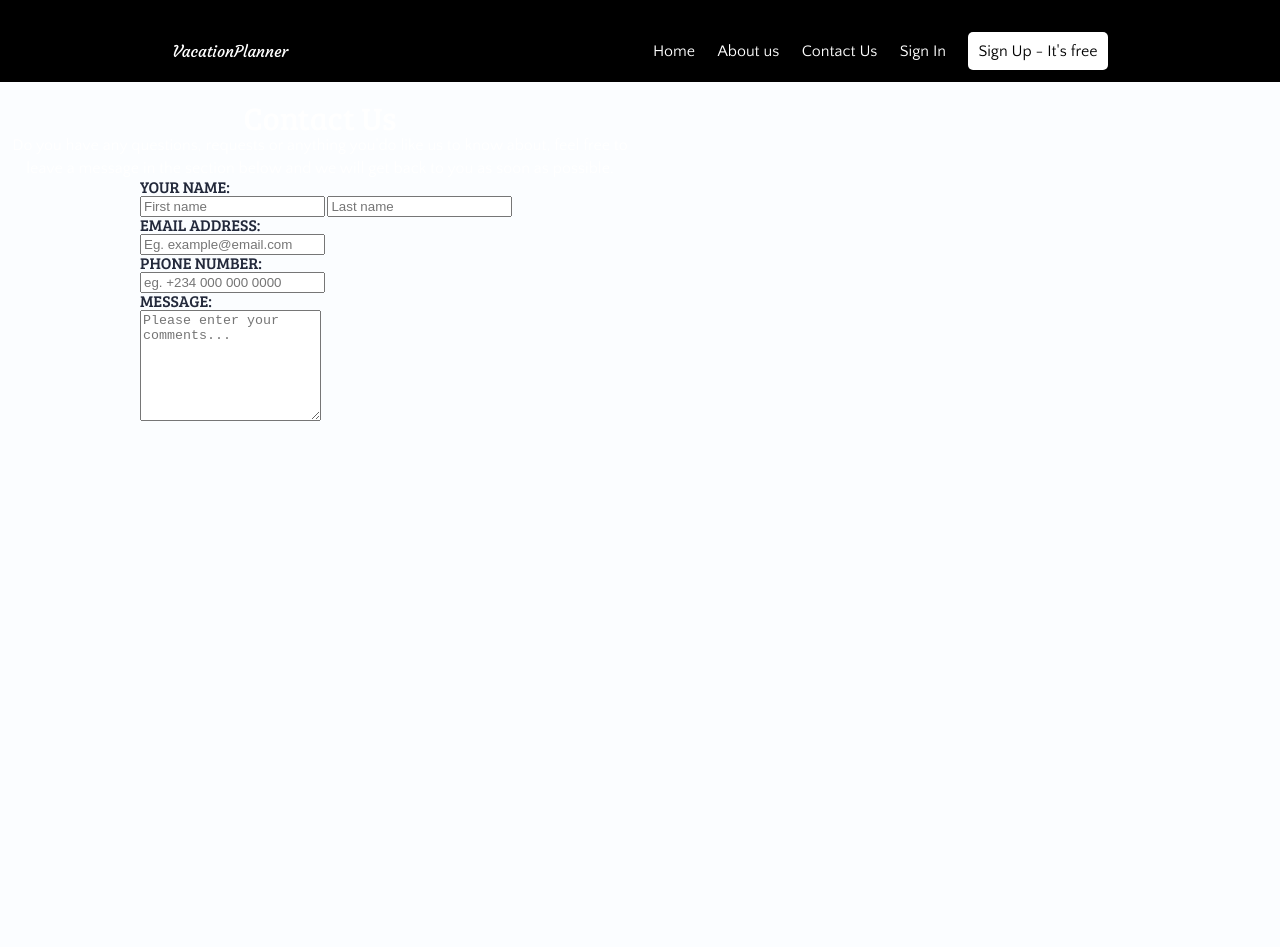
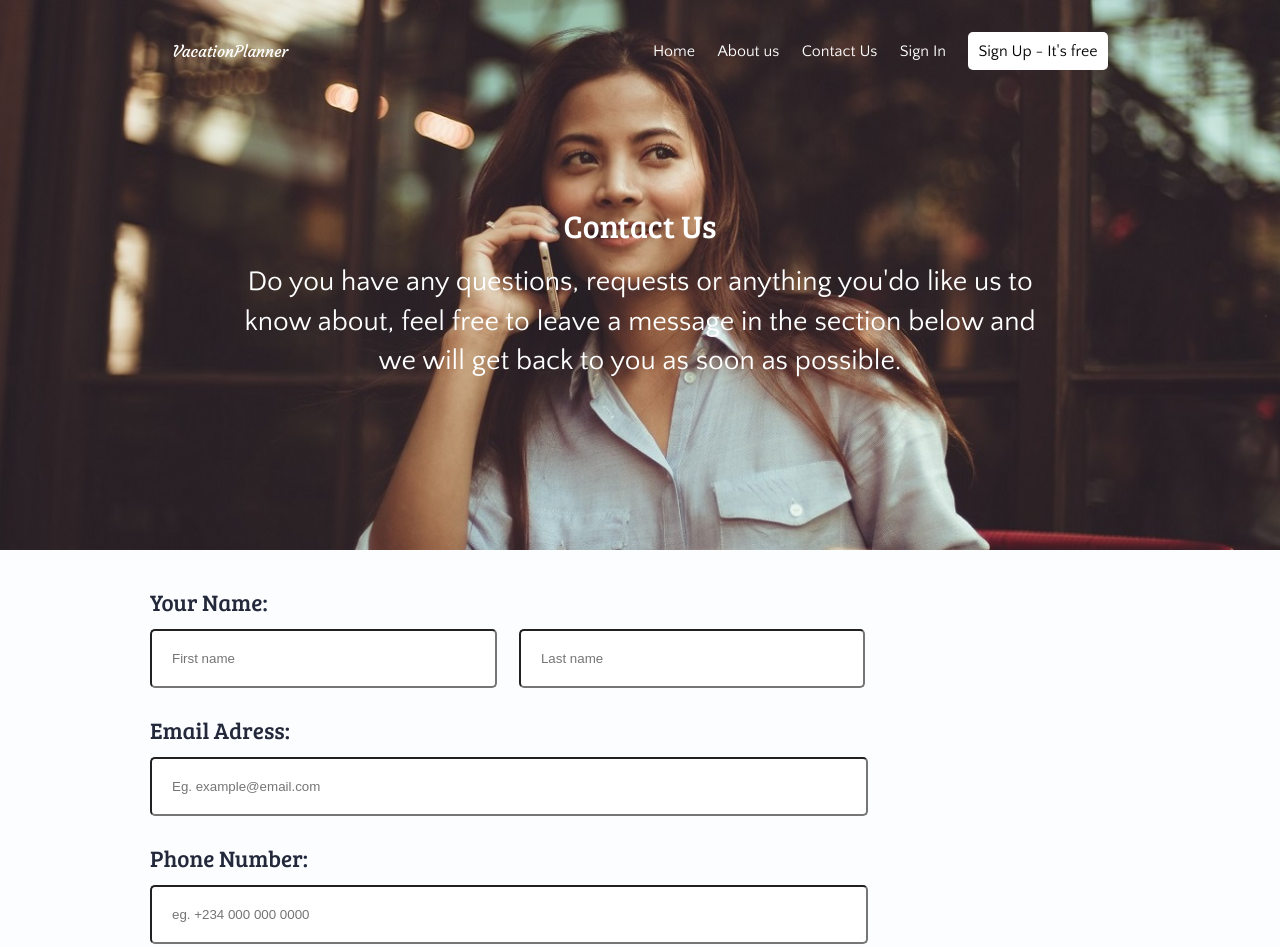
Before and after one commit to Funmi7/vacation-planner, a plain HTML site: page contact.html in a window 1280 px wide. Shown: the top 947 px of the page. Before the commit the page ends 800 px from the top, so only its background shows below. Drawn offline with Linux system fonts and the light colour scheme.

Commit message:
Added styles to the contact page using less

```diff
--- a/contact.html
+++ b/contact.html
@@ -11,7 +11,7 @@
 </head>
 <body>
     <div class = "contact-header">
-    <header class = "navigation">
+        <header class = " contact-nav">
             <h3 class = "logo">VacationPlanner</h3>
             <nav class="nav-buttons">
                 <a href="index.html">Home</a>
@@ -24,44 +24,46 @@
 
         <section class = header-content>
             <h2>Contact Us</h2>
-        <p>Do you have any questions, requests or anything you'do like us to
-            know about, feel free to leave a message in the section below and
+            <p>Do you have any questions, requests or anything you'do like us to<br>
+                know about, feel free to leave a message in the section below and<br>
                 we will get back to you as soon as possible.</p>
         </section>
     </div>
 
     <div class = "container">
-        <form>
-            <div>
-                <label class="name-input">YOUR NAME:</label>
-                <div>
+        <form class = "form-container">
+            <section class = "name-section">
+                <label class="name-input">Your Name:</label>
+
+                <div class = "your-name-input">
                     <input class="first-name" type="text" name="first-name" placeholder="First name">
                     <input class="last-name" type="text" name="last-name" placeholder="Last name">
                 </div>
-            </div>
+            </section>
 
-            <div>
-                <label class="name-input">EMAIL ADDRESS:</label>
-                <div>
+            <section class = "input-section email-section">
+                <label class="email-input">Email Adress:</label>
+
+                <div class = "user-input">
                     <input class="email" type="text" name="email-address" placeholder="Eg. example@email.com">
                 </div>
-            </div>
+            </section>
 
-            <div>
-                <label class="name-input">PHONE NUMBER:</label>
-                <div>
+            <section class = "input-section">
+                <label class="name-input">Phone Number:</label>
+
+                <div class = "user-input">
                     <input class="phone-number" type="text" name="phone-number" placeholder="eg. +234 000 000 0000">
                 </div>
-            </div>
+            </section>
 
-            <div>
-                    <label class="message">MESSAGE:</label>
-                    <div>
+            <section class = "input-section">
+                <label class="message">Message:</label>
+                <div class = "user-input">
                     <textarea class="message" type="text" name="messge" placeholder="Please enter your comments..." rows="7"></textarea>
                 </div>
-                </div>
+            </section>
         </form>
-
     </div>
 </body>
 </html>
--- a/less/home-page.less
+++ b/less/home-page.less
@@ -179,11 +179,56 @@
 
 //contact form page
 
-.contact-header {
+.form-container {
+    margin: 0 auto;
+    width: 100%;
 
-    h2, p {
-        color: white;
-        text-align: center;
-        width: 50%;
+    .name-section {
+        margin-top: 40px;
+        margin-left: 10px;
+
+        label {
+            font-size: 2.3rem;
+        }
+
+        .your-name-input {
+            margin-top: 15px;
+        }
+
+        input {
+            width: 35%;
+            padding: 20px;
+            border-radius: 5px;
+        }
+
+        .last-name {
+            margin-left: 20px;
+        }
+    }
+
+    .input-section {
+        margin-top: 30px;
+        margin-left: 10px;
+
+        label {
+            font-size: 2.3rem;
+        }
+
+        .user-input {
+            margin-top: 15px;
+        }
+
+        input {
+            width: 72.5%;
+            padding: 20px;
+            border-radius: 5px;
+        }
+
+        textarea {
+            width: 72.5%;
+            padding: 20px;
+            border-radius: 5px;
+            margin-bottom: 40px;
+        }
     }
 }
--- a/less/navigation.less
+++ b/less/navigation.less
@@ -5,9 +5,13 @@
     align-items: center;
     padding-top: 40px;
     padding-bottom: 20px;
+    margin-bottom: 40px;
     justify-content: space-around;
     margin-bottom: 20px;
     background-color: rgb(0, 0, 0);
+    // position: fixed;
+    // top: 0px;
+
 
     .logo {
         font-family: 'Courgette', cursive;
@@ -52,3 +56,77 @@
         }
     }
 }
+
+.contact-header {
+    background-image: url(/img/contact-background2.jpg);
+    height: 550px;
+    background-size: cover;
+
+    .contact-nav {
+        width: 100%;
+        margin: 0 auto;
+        display: flex;
+        align-items: center;
+        padding-top: 40px;
+        padding-bottom: 20px;
+        justify-content: space-around;
+        margin-bottom: 20px;
+
+        .logo {
+            font-family: 'Courgette', cursive;
+            color: white;
+            font-size: 1.6rem;
+        }
+
+        a {
+            padding-left: 20px;
+            text-decoration: none;
+            font-size: 1.6rem;
+            color: white;
+
+            &:hover {
+                color: #007bff;
+
+            }
+        }
+
+        .sign-up {
+            padding: 10px;
+            // border: 0.5px solid #107AC5;
+            background-color: white;
+            color: black;
+            margin-left: 20px;
+            text-align: centre;
+            border-radius: 5px;
+
+            &:hover {
+                color: white;
+                background-color: #007bff;
+            }
+        }
+
+        @media @mobile  {
+            flex-direction: column;
+            justify-content: none;
+            padding-right: 5px;
+
+            .logo {
+                margin-bottom: 20px;
+            }
+        }
+    }
+
+    .header-content {
+        margin-top: 10%;
+
+        h2, p {
+            color: white;
+            text-align: center;
+        }
+
+        p {
+            margin-top: 20px;
+            font-size: 2.8rem;
+        }
+    }
+}
```
Also changed, not shown: css/index.css, img/contact-background2.jpg (added). Lines whose indentation alone changed are shown as unchanged.
